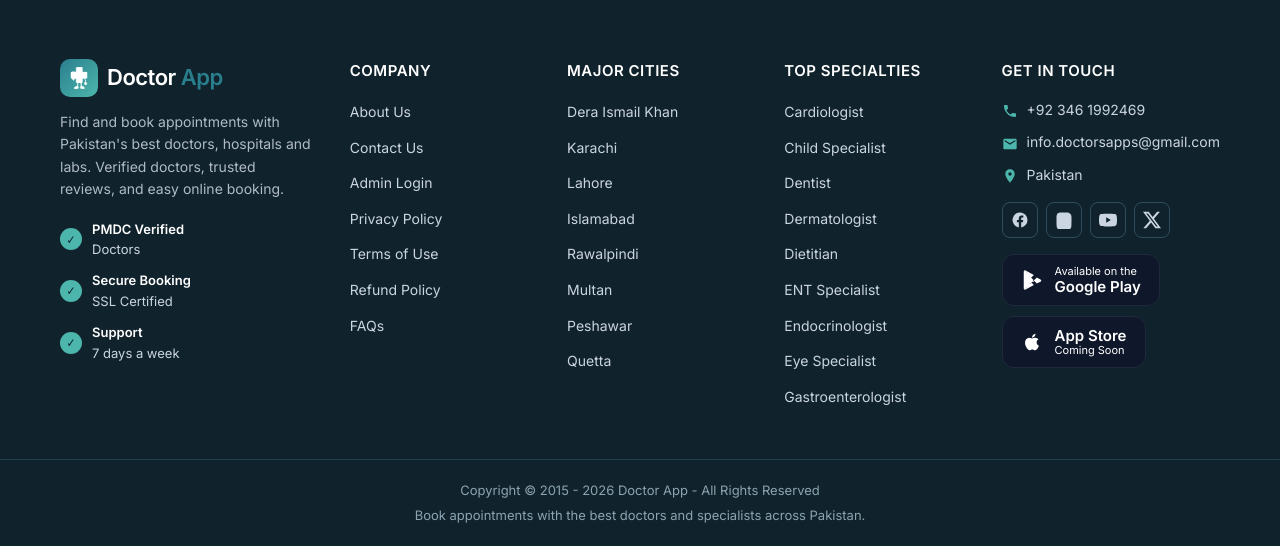
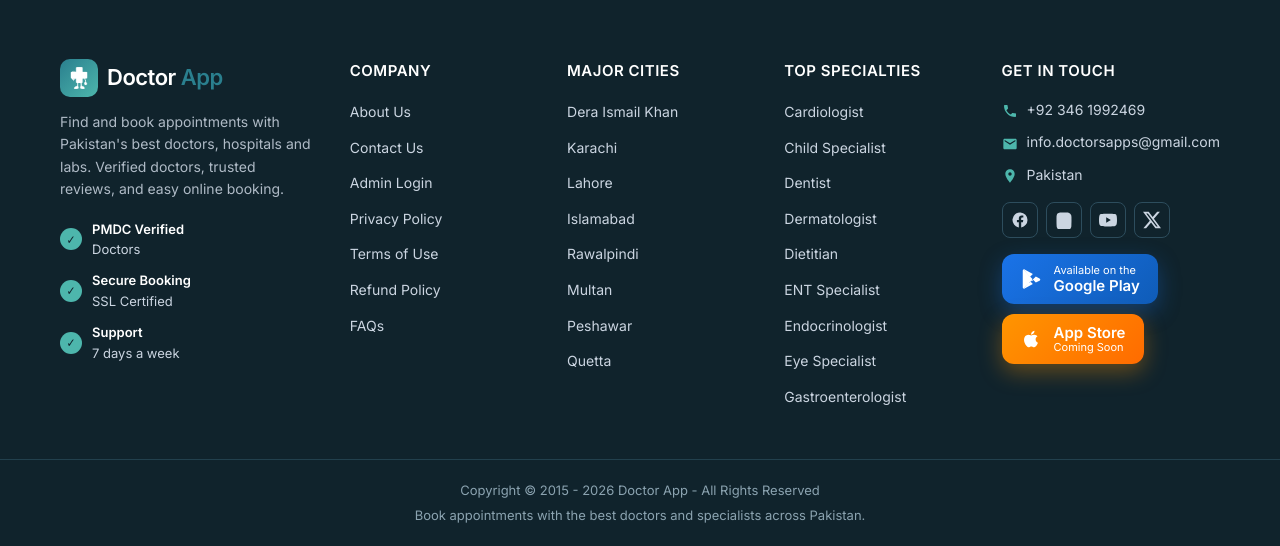
Before and after one commit to Arslan10899/Doctor-App, a Flask app: page /auth in a window 1280 px wide. Shown: the part 714-1260 px from the top of the page. Run offline with Flask 3, Linux system fonts and the light colour scheme; data comes from the database, SQL or seed files in the repository.

Commit message:
Footer: colorful Google Play & App Store badges

```diff
--- a/static/css/style.css
+++ b/static/css/style.css
@@ -1154,6 +1154,24 @@ animation: none;
 .store-badge-dark { background: #0f172a; color: #fff; border: 1px solid #1e293b; }
 .store-badge-dark .badge-icon { color: #fff; }
 .store-badge-light { background: #fff; color: #0f172a; border: 1px solid #d1d5db; }
+
+/* Colorful store badges */
+.store-google {
+    background: linear-gradient(135deg, #1a73e8, #0f5cb8);
+    color: #fff;
+    border: none;
+    box-shadow: 0 8px 22px rgba(26, 115, 232, .35);
+}
+.store-google .badge-icon { color: #fff; }
+.store-google:hover { box-shadow: 0 14px 32px rgba(26, 115, 232, .45); }
+.store-apple {
+    background: linear-gradient(135deg, #ff9500, #ff6b00);
+    color: #fff;
+    border: none;
+    box-shadow: 0 8px 22px rgba(255, 149, 0, .35);
+}
+.store-apple .badge-icon { color: #fff; }
+.store-apple:hover { box-shadow: 0 14px 32px rgba(255, 107, 0, .45); }
 
 /* ---------- Contact / misc ---------- */
 .contact-grid { display: grid; grid-template-columns: 1fr 1fr; gap: 28px; align-items: start; }
--- a/templates/base.html
+++ b/templates/base.html
@@ -151,7 +151,7 @@
                         <a href="#" aria-label="YouTube"><svg viewBox="0 0 24 24" width="18" height="18" fill="currentColor"><path d="M23.5 6.2a3 3 0 0 0-2.1-2.1C19.5 3.5 12 3.5 12 3.5s-7.5 0-9.4.6A3 3 0 0 0 .5 6.2C0 8.1 0 12 0 12s0 3.9.5 5.8a3 3 0 0 0 2.1 2.1c1.9.6 9.4.6 9.4.6s7.5 0 9.4-.6a3 3 0 0 0 2.1-2.1c.5-1.9.5-5.8.5-5.8s0-3.9-.5-5.8zM9.6 15.6V8.4l6.2 3.6-6.2 3.6z"/></svg></a>
                         <a href="#" aria-label="Twitter"><svg viewBox="0 0 24 24" width="18" height="18" fill="currentColor"><path d="M18.9 1.15h3.68l-8.04 9.19L24 22.85h-7.41l-5.8-7.58-6.64 7.58H.47l8.6-9.83L0 1.15h7.59l5.24 6.93 6.07-6.93zm-1.29 19.5h2.04L6.49 3.24H4.3l13.31 17.41z"/></svg></a>
                     </div>
-                    <a class="store-badge store-badge-dark" style="margin-top:16px;" href="https://play.google.com/store/apps/details?id=com.nexusappstech.doctorapp" target="_blank" rel="noopener">
+                    <a class="store-badge store-badge-dark store-google" style="margin-top:16px;" href="https://play.google.com/store/apps/details?id=com.nexusappstech.doctorapp" target="_blank" rel="noopener">
                         <span class="badge-icon">
                             <svg xmlns="http://www.w3.org/2000/svg" width="22" height="22" viewBox="0 0 24 24" fill="currentColor"><path d="M3.6 1.7c-.35.26-.6.74-.6 1.35v17.9c0 .61.25 1.09.6 1.35l.08.04 9.95-10.2v-.18L3.68 1.66h-.08z"/><path d="M17.24 15.92l-3.21-3.27v-.18l3.21-3.27 4.03 2.3c1.15.66 1.15 1.73 0 2.39l-4.03 2.03z"/><path d="M14.03 12.47l-3.23 3.27-4.7-2.61V11.1l4.7-.02 3.23 3.27zM3.68 22.34c.35.26.82.36 1.34.06l9.01-4.83-3.23-3.27-7.12 8.04zM3.68 1.66l7.12 8.04 3.23-3.27-9.01-4.83c-.52-.3-.99-.2-1.34.06z"/></svg>
                         </span>
@@ -160,7 +160,7 @@
                             <strong>Google Play</strong>
                         </span>
                     </a>
-                    <a class="store-badge store-badge-dark" style="margin-top:10px;cursor:default;" href="#" onclick="return false;">
+                    <a class="store-badge store-badge-dark store-apple" style="margin-top:10px;cursor:default;" href="#" onclick="return false;">
                         <span class="badge-icon">
                             <svg xmlns="http://www.w3.org/2000/svg" width="22" height="22" viewBox="0 0 24 24" fill="currentColor"><path d="M17.05 20.28c-.98.95-2.05.8-3.08.35-1.09-.46-2.09-.48-3.24 0-1.44.62-2.2.44-3.06-.35C2.79 15.25 3.51 7.59 9.05 7.31c1.35.07 2.29.74 3.08.8 1.18-.24 2.31-.93 3.57-.84 1.51.12 2.65.72 3.4 1.8-3.12 1.87-2.38 5.98.48 7.13-.57 1.5-1.31 2.99-2.53 4.08zM12.03 7.25c-.15-2.23 1.66-4.07 3.74-4.25.29 2.58-2.34 4.5-3.74 4.25z"/></svg>
                         </span>
```
